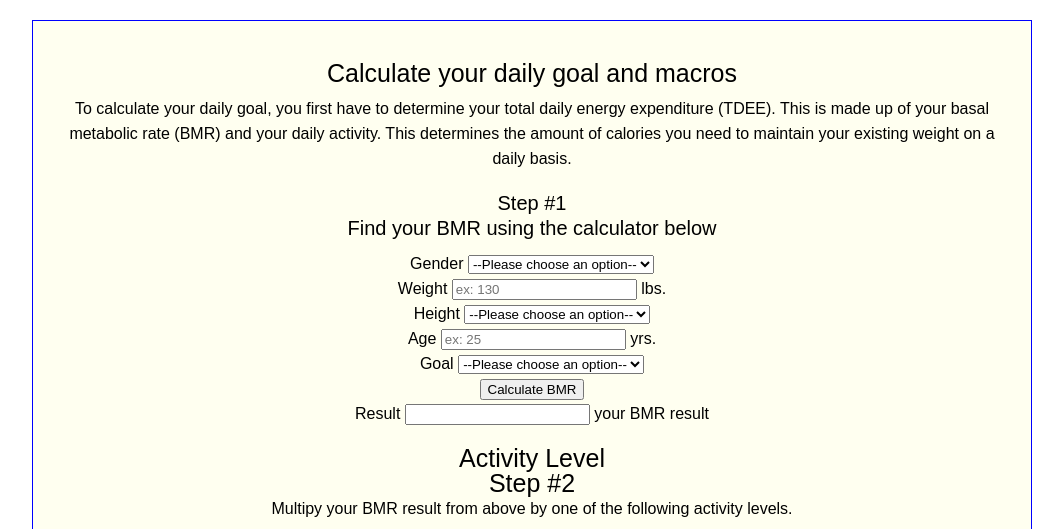
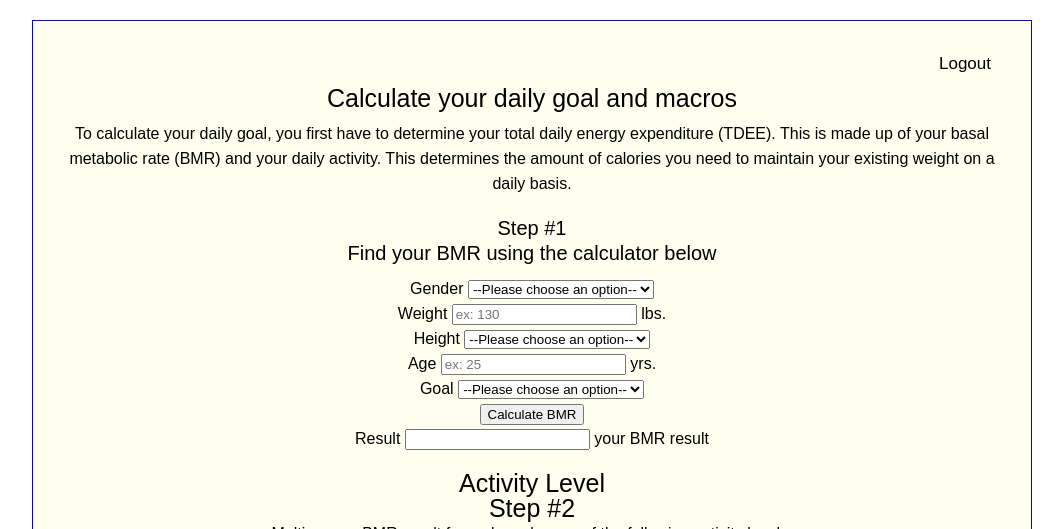
Before and after one commit to build1-macrocalculator-ui/Macro-calculator, a plain HTML site: page Calculation.html in a window 1280 px wide. Shown: the top 529 px of the page, without its empty margins (108-1171 px from the left). Drawn offline with Linux system fonts and the light colour scheme.

Commit message:
I added a logout button on the calculation page

```diff
--- a/Calculation.html
+++ b/Calculation.html
@@ -13,6 +13,9 @@
     <div class="container">
 
         <header>
+            <nav>
+                <a href="Index.html">Logout</a>
+            </nav>
             <h2>Calculate your daily goal and macros</h2>
             <p>To calculate your daily goal, you first have to determine your total daily energy expenditure (TDEE). This is made up of your basal metabolic rate (BMR) and your daily activity. This determines the amount of calories you need to maintain your existing weight on a daily basis. </p>
         </header>
--- a/less/calculation.less
+++ b/less/calculation.less
@@ -7,6 +7,22 @@
 
         header {
             padding: 10px;
+
+            nav {
+                text-align: end;
+                font-size: 1.7rem;
+
+                a{
+                    padding: 0 10px;
+                    color: black;
+                }
+
+                a:hover {
+                    background: rgba(0, 0, 0, .9);
+                    color: white;
+                    border-radius: 5px
+                }
+            }
 
                 h2 {
                     text-align: center;
```
Also changed, not shown: css/index.css.
